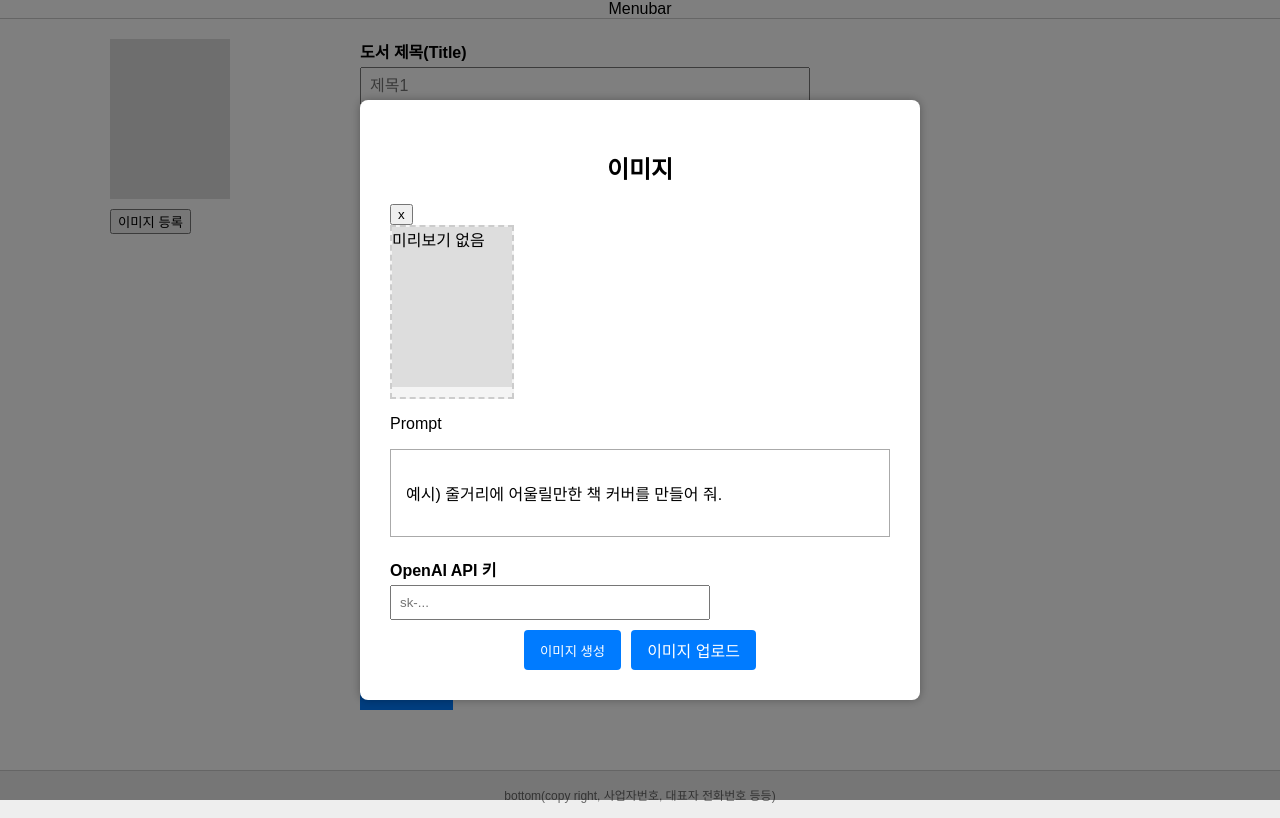
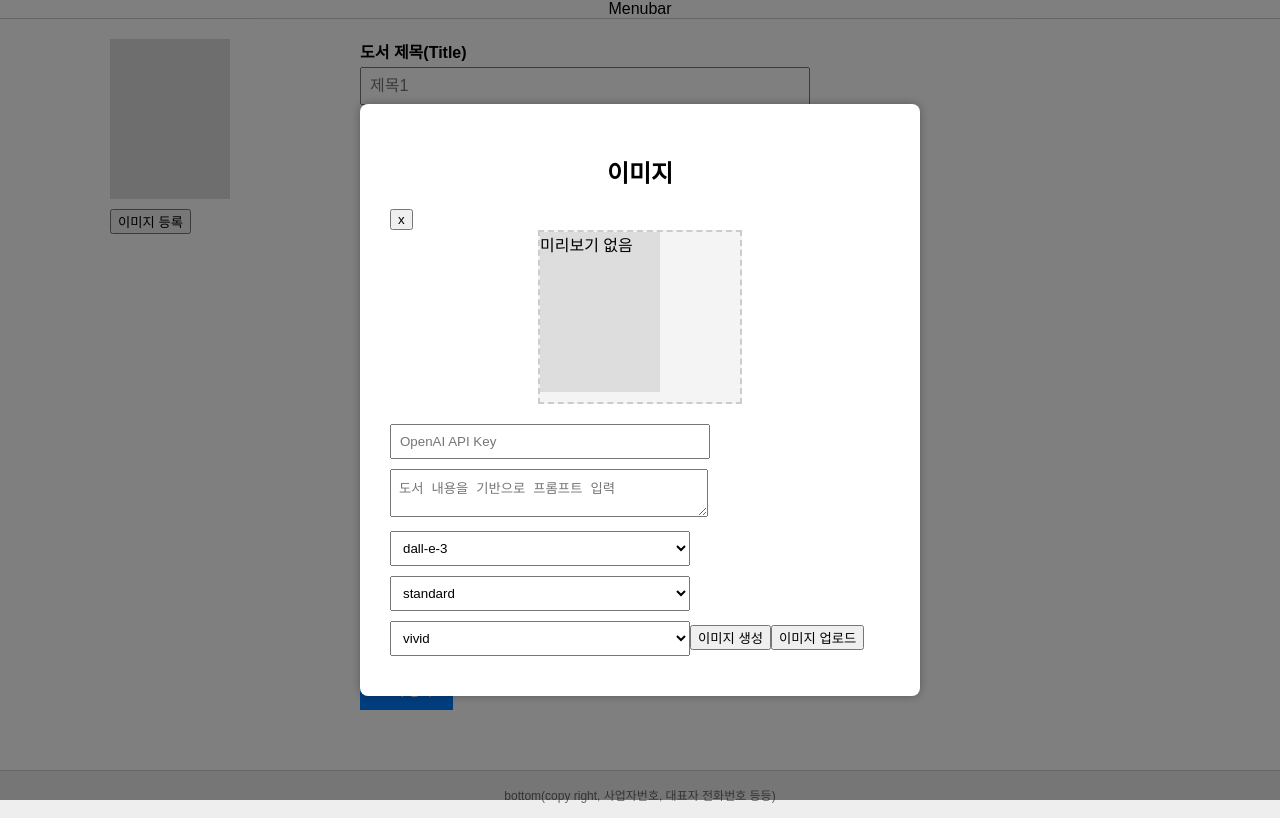
Before and after one commit to JongMoon-01/AivleMiniproject_04, a React (Create React App) app in the folder frontend/aivle_04/: page /register in a window 1280 px wide. Both pictures are taken after a click on the button "이미지 등록". Built offline with nearby package versions, Linux system fonts and the light colour scheme.

Commit message:
modify details

```diff
--- a/frontend/aivle_04/src/pages/BookRegisterPage.css
+++ b/frontend/aivle_04/src/pages/BookRegisterPage.css
@@ -115,9 +115,12 @@ img {
 
 /* 이미지 자리 */
 .modal-image-placeholder {
-  display: inline-block;   /* 이미지 크기에 맞춤 */
+  max-width: 40%;         /* 부모 너비보다 넘지 않게 */
+  max-height: 240px;       /* 최대 높이 제한 */
+  display: block;   /* 이미지 크기에 맞춤 */
   padding: 0;
   margin: 0 auto;          /* 수평 중앙 정렬 (부모가 block이면 적용됨) */
+  margin-bottom: 20px; /* 미리보기와 다음 요소 사이 간격 */
   border: 2px dashed #ccc;
   background-color: #f4f4f4;
 }
@@ -145,14 +148,6 @@ img {
   border-radius: 4px;
 }
 
-.upload-label {
-  background-color: #007bff;
-  color: white;
-  padding: 8px 16px;
-  border-radius: 4px;
-  cursor: pointer;
-}
-
 .spinner {
   width: 24px;
   height: 24px;
--- a/frontend/aivle_04/src/pages/BookRegisterPage.jsx
+++ b/frontend/aivle_04/src/pages/BookRegisterPage.jsx
@@ -7,8 +7,13 @@ export default function BookRegisterPage() {
   const navigate = useNavigate();
   const [showModal, setShowModal] = useState(false);
   const [previewImage, setPreviewImage] = useState(null);
-  const [isGenerating, setIsGenerating] = useState(false);
-  const [apiKey, setApiKey] = useState('');
+  const [userApiKey, setUserApiKey] = useState('');
+  const [prompt, setPrompt] = useState('');
+  const [selectedModel, setSelectedModel] = useState('dall-e-3');
+  const [selectedQuality, setSelectedQuality] = useState('standard');
+  const [selectedStyle, setSelectedStyle] = useState('vivid');
+  const [coverImageUrl, setCoverImageUrl] = useState('');
+  const [coverGenerationError, setCoverGenerationError] = useState(null);
 
   const handleImageSelect = (e) => {
     const file = e.target.files[0];
@@ -26,50 +31,52 @@ export default function BookRegisterPage() {
     navigate('/');
   };
 
-  const generateImageFromPrompt = async (prompt, apiKey) => {
+  const generateImageWithOpenAI = async () => {
+    setCoverGenerationError(null);
+
+    if (!userApiKey || !prompt) {
+      alert('API 키와 프롬프트를 입력하세요.');
+      return;
+    }
+
+  const requestBody = {
+    model: selectedModel,
+    prompt,
+    n: 1,
+    size: '1024x1024',
+    response_format: 'url',
+  };
+
+  if (selectedModel === 'dall-e-3') {
+    requestBody.quality = selectedQuality;
+    requestBody.style = selectedStyle;
+  }
+
     try {
       const response = await fetch('https://api.openai.com/v1/images/generations', {
         method: 'POST',
         headers: {
+          Authorization: `Bearer ${userApiKey}`,
           'Content-Type': 'application/json',
-          Authorization: `Bearer ${apiKey}`,
         },
-        body: JSON.stringify({
-          prompt,
-          n: 1,
-          size: '512x512',
-          response_format: 'url',
-        }),
+        body: JSON.stringify(requestBody),
       });
 
       if (!response.ok) {
-        throw new Error('OpenAI API 요청 실패');
+        const errorBody = await response.json();
+        throw new Error(errorBody.error?.message || 'OpenAI 이미지 생성 실패');
       }
 
       const data = await response.json();
-      return data.data[0].url;
+      const url = data?.data?.[0]?.url;
+
+      setCoverImageUrl(url);
+      setPreviewImage(data.data[0].url);
     } catch (err) {
-      throw err;
+      console.error('이미지 생성 실패:', err);
+      setCoverGenerationError(err.message);
     }
   };
-
-  const handleGenerateImage = async () => {
-  if (!apiKey) {
-    alert('먼저 API 키를 입력하세요.');
-    return;
-  }
-
-  setIsGenerating(true);
-  try {
-    const prompt = "책 표지로 쓸 수 있는 판타지 일러스트"; // 👉 사용자 입력값으로 바꿔도 됨
-    const imageUrl = await generateImageFromPrompt(prompt, apiKey);
-    setPreviewImage(imageUrl);
-  } catch (err) {
-    alert('이미지 생성 실패: ' + err.message);
-  } finally {
-    setIsGenerating(false);
-  }
-};
 
   return (
     <div className="book-register-page">
@@ -141,7 +148,8 @@ export default function BookRegisterPage() {
           </div>
         </div>
       </div>
-    {/* 이미지 등록 모달 */}
+
+      {/* 이미지 등록 모달 */}
       {showModal && (
         <div className="modal-overlay" onClick={() => setShowModal(false)}>
           <div className="modal-content" onClick={(e) => e.stopPropagation()}>
@@ -171,34 +179,46 @@ export default function BookRegisterPage() {
                 )}
               </div>
 
-            {/* 프롬프트 영역 */}
-            <p>Prompt</p>
-            <div className="prompt-box">
-              <p>
-                예시) 줄거리에 어울릴만한 책 커버를 만들어 줘.
-              </p>
-            </div>
-            <div className="form-group">
-            <label>OpenAI API 키</label>
-            <input
-              type="password"
-              placeholder="sk-..."
-              value={apiKey}
-              onChange={(e) => setApiKey(e.target.value)}
-            />
+          <div>
+          <input
+            type="password"
+            placeholder="OpenAI API Key"
+            value={userApiKey}
+            onChange={(e) => setUserApiKey(e.target.value)}
+          />
           </div>
 
+          <textarea
+            placeholder="도서 내용을 기반으로 프롬프트 입력"
+            value={prompt}
+            onChange={(e) => setPrompt(e.target.value)}
+          />
+
+          <select value={selectedModel} onChange={(e) => setSelectedModel(e.target.value)}>
+            <option value="dall-e-2">dall-e-2</option>
+            <option value="dall-e-3">dall-e-3</option>
+          </select>
+
+          <select value={selectedQuality} onChange={(e) => setSelectedQuality(e.target.value)}>
+            <option value="standard">standard</option>
+            <option value="hd">hd</option>
+          </select>
+
+          <select value={selectedStyle} onChange={(e) => setSelectedStyle(e.target.value)}>
+            <option value="vivid">vivid</option>
+            <option value="natural">natural</option>
+          </select>
+
+          <button onClick={generateImageWithOpenAI}>이미지 생성</button>
+
+          {coverGenerationError && (
+            <p style={{ color: 'red' }}>❗ {coverGenerationError}</p>
+          )}
+
             {/* 버튼 및 파일 입력 */}
-            <div className="modal-buttons">
-                {/* 이미지 생성 */}
-                {isGenerating ? (
-                  <div className="spinner" />
-                ) : (
-                  <button onClick={handleGenerateImage}>이미지 생성</button>
-                )}
-
+            <button>
                 {/* 실제 파일 업로드 */}
-                <label htmlFor="file-upload" className="upload-label">
+                <label htmlFor="file-upload">
                   이미지 업로드
                 </label>
                   <input
@@ -208,7 +228,7 @@ export default function BookRegisterPage() {
                     style={{ display: 'none' }}
                     onChange={handleImageSelect}
                   />
-            </div>
+            </button>
           </div>
         </div>
       )}
```
